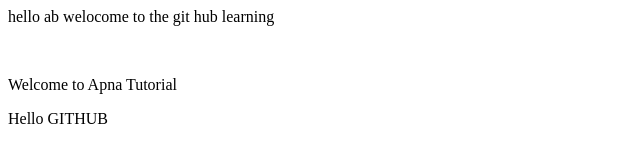
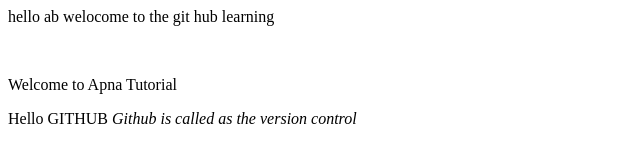
Before and after one commit to Manikanta-AB/apna_college_tutorial, a plain HTML site: page index.html in a window 1280 px wide. Shown: the whole page, without its empty margins (0-640 px from the left). Drawn offline with Linux system fonts and the light colour scheme.

Commit message:
added italic line

```diff
--- a/index.html
+++ b/index.html
@@ -8,3 +8,6 @@
 <h>
     Hello GITHUB
 </h>
+<i>
+    Github is called as the version control
+</i>
```
